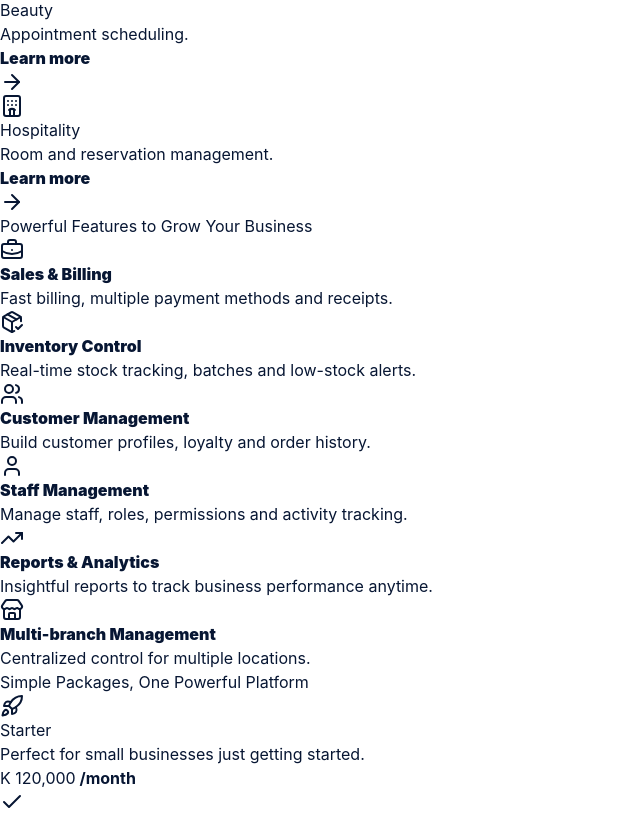
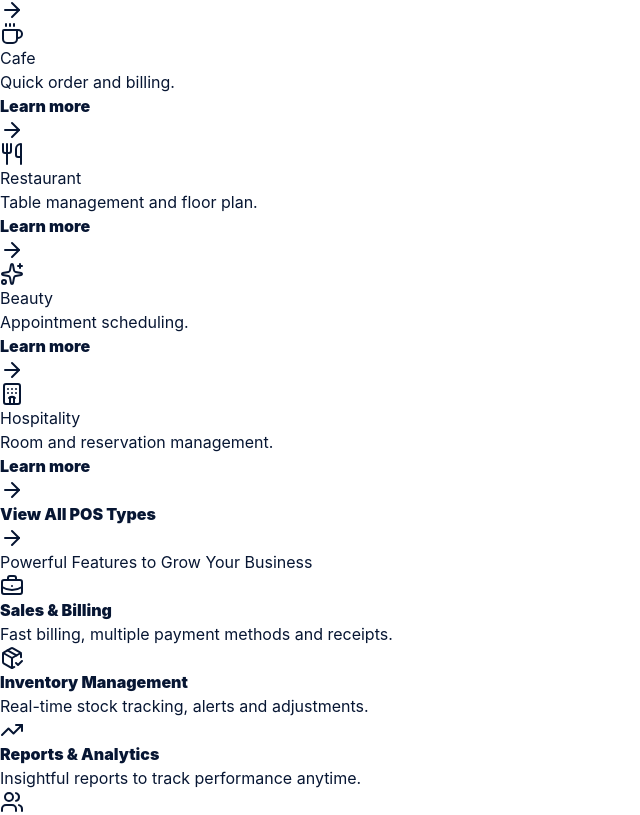
Before and after one commit to KT246/tj-pos-platform, a Next.js app in the folder frontend/apps/web/: page / in a window 1280 px wide. Shown: the part 2762-3577 px from the top of the page, without its empty margins (0-640 px from the left). Built offline with nearby package versions, Linux system fonts and the light colour scheme.

Commit message:
Refine web main home UI

```diff
--- a/frontend/apps/web/src/components/ui/badge.tsx
+++ b/frontend/apps/web/src/components/ui/badge.tsx
@@ -10,7 +10,7 @@ export function Badge({
   Icon?: LucideIcon;
 }) {
   return (
-    <span className="font900 inline-flex items-center gap-2 rounded-md border border-blue-200 bg-blue-50 px-3 py-1.5 text-sm text-blue-600">
+    <span className="font900 inline-flex items-center gap-2 self-start rounded-md border border-blue-200 bg-blue-50 px-3 py-1.5 text-sm text-blue-600">
       <Icon className="h-4 w-4" />
       {children}
     </span>
--- a/frontend/apps/web/src/features/web-main/components/feature-card.tsx
+++ b/frontend/apps/web/src/features/web-main/components/feature-card.tsx
@@ -1,4 +1,5 @@
 import { IconBox } from "../../../components/ui/icon-box";
+import { iconToneClass } from "../../../components/ui/icon-box";
 import type { IconCard } from "../types";
 
 export function FeatureCard({ feature }: { feature: IconCard }) {
@@ -16,3 +17,21 @@ export function FeatureCard({ feature }: { feature: IconCard }) {
     </div>
   );
 }
+
+export function HomeFeatureItem({ feature }: { feature: IconCard }) {
+  return (
+    <div className="grid grid-cols-[38px_1fr] gap-3">
+      <span
+        className={`flex h-8 w-8 items-center justify-center rounded-md ring-1 ${iconToneClass(feature.tone)}`}
+      >
+        <feature.Icon className="h-3.5 w-3.5" />
+      </span>
+      <div>
+        <h3 className="font900 text-xs text-slate-950">{feature.title}</h3>
+        <p className="mt-1 text-[10px] leading-4 text-slate-600">
+          {feature.description}
+        </p>
+      </div>
+    </div>
+  );
+}
--- a/frontend/apps/web/src/features/web-main/components/pricing-card.tsx
+++ b/frontend/apps/web/src/features/web-main/components/pricing-card.tsx
@@ -1,8 +1,8 @@
 import Link from "next/link";
 import { Check } from "lucide-react";
 
-import { IconBox, iconToneClass } from "../../../components/ui/icon-box";
-import type { PricingPlan } from "../types";
+import { IconBox } from "../../../components/ui/icon-box";
+import type { HomePricingPlan, PricingPlan } from "../types";
 
 export function PricingCard({ plan }: { plan: PricingPlan }) {
   return (
@@ -53,55 +53,58 @@ export function PricingCard({ plan }: { plan: PricingPlan }) {
   );
 }
 
-export function HomePricingCard({ plan }: { plan: PricingPlan }) {
+export function HomePricingCard({ plan }: { plan: HomePricingPlan }) {
   return (
     <div
-      className={`relative rounded-lg border bg-white p-3 shadow-sm ${
-        plan.featured ? "border-blue-500" : "border-blue-100"
+      className={`relative rounded-md border bg-white p-2.5 shadow-sm ${
+        plan.featured ? "border-emerald-400 shadow-emerald-50" : "border-blue-100"
       }`}
     >
       {plan.featured ? (
-        <div className="font900 absolute -top-3 right-3 rounded-md bg-blue-600 px-3 py-1 text-[10px] text-white">
-          Most Popular
+        <div className="font900 absolute -top-2.5 right-3 rounded-md bg-emerald-500 px-3 py-1 text-[9px] text-white">
+          {plan.badge}
         </div>
       ) : null}
-      <span
-        className={`flex h-8 w-8 shrink-0 items-center justify-center rounded-md ring-1 ${iconToneClass(
-          plan.featured ? "teal" : "blue"
-        )}`}
+      <h3
+        className={`text-sm font-black ${
+          plan.featured ? "text-emerald-600" : "text-blue-600"
+        }`}
       >
-        <plan.Icon className="h-4 w-4" />
-      </span>
-      <h3 className="mt-2 text-sm font-black text-slate-950">{plan.name}</h3>
-      <p className="mt-1 min-h-6 text-[10px] leading-4 text-slate-600">
-        {plan.subtitle}
-      </p>
-      <p className="mt-2 text-lg font-black whitespace-nowrap text-blue-600">
+        {plan.name}
+      </h3>
+      <p className="mt-0.5 text-[9px] leading-3 text-slate-500">{plan.subtitle}</p>
+      <p
+        className={`mt-2 text-base font-black whitespace-nowrap ${
+          plan.featured ? "text-emerald-600" : "text-blue-600"
+        }`}
+      >
         {plan.price}
-        {plan.price !== "Custom" ? (
-          <span className="font700 text-[10px] text-slate-500"> /month</span>
+        {plan.period ? (
+          <span className="font700 text-[10px] text-slate-500"> {plan.period}</span>
         ) : null}
       </p>
       <ul className="mt-2 space-y-1">
-        {plan.features.slice(0, 3).map((feature) => (
+        {plan.features.map((feature) => (
           <li
             key={feature}
-            className="font800 flex items-center gap-1.5 text-[10px] text-slate-700"
+            className="font800 flex items-center gap-1.5 text-[9px] text-slate-700"
           >
-            <Check className="h-3 w-3 text-blue-600" />
+            <Check
+              className={`h-2.5 w-2.5 ${plan.featured ? "text-emerald-500" : "text-blue-600"}`}
+            />
             {feature}
           </li>
         ))}
       </ul>
       <Link
         href={plan.name === "Enterprise" ? "/contact" : "/request-demo"}
-        className={`font900 mt-3 flex h-7 items-center justify-center rounded-md border text-[11px] ${
+        className={`font900 mt-2.5 flex h-6 items-center justify-center rounded-md border text-[9px] ${
           plan.featured
-            ? "border-blue-600 bg-blue-600 text-white"
+            ? "border-emerald-500 bg-emerald-500 text-white"
             : "border-blue-300 bg-white text-blue-600"
         }`}
       >
-        {plan.name === "Enterprise" ? "Contact Sales" : "Get Started"}
+        {plan.cta}
       </Link>
     </div>
   );
--- a/frontend/apps/web/src/features/web-main/components/trust-pills.tsx
+++ b/frontend/apps/web/src/features/web-main/components/trust-pills.tsx
@@ -7,10 +7,10 @@ export function TrustPills({
   items?: readonly TrustPill[];
 }) {
   return (
-    <div className="mt-7 grid gap-3 sm:grid-cols-2 lg:grid-cols-4">
+    <div className="mt-6 grid gap-3 sm:grid-cols-2 lg:grid-cols-4">
       {items.map(([title, body, Icon]) => (
         <div key={title} className="flex items-center gap-3">
-          <span className="flex h-9 w-9 items-center justify-center rounded-md bg-emerald-50 text-emerald-600">
+          <span className="flex h-8 w-8 items-center justify-center rounded-md bg-emerald-50 text-emerald-600">
             <Icon className="h-4 w-4" />
           </span>
           <span>
--- a/frontend/apps/web/src/features/web-main/data.ts
+++ b/frontend/apps/web/src/features/web-main/data.ts
@@ -9,6 +9,7 @@ import {
   Headphones,
   Hotel,
   LayoutDashboard,
+  LayoutGrid,
   MapPin,
   PackageCheck,
   ReceiptText,
@@ -17,6 +18,7 @@ import {
   ShoppingBag,
   ShoppingCart,
   Sparkles,
+  Star,
   Store,
   TabletSmartphone,
   TrendingUp,
@@ -29,6 +31,8 @@ import {
 import type {
   AddOn,
   FaqGroup,
+  HomeAddOn,
+  HomePricingPlan,
   IconCard,
   PosType,
   PricingPlan,
@@ -164,6 +168,45 @@ export const coreFeatures: IconCard[] = [
     title: "Payment Methods",
     description: "Cash, card, QR and digital wallet setup.",
     Icon: WalletCards,
+    tone: "blue"
+  }
+];
+
+export const homeCoreFeatures: IconCard[] = [
+  {
+    title: "Sales & Billing",
+    description: "Fast billing, multiple payment methods and receipts.",
+    Icon: BriefcaseBusiness,
+    tone: "blue"
+  },
+  {
+    title: "Inventory Management",
+    description: "Real-time stock tracking, alerts and adjustments.",
+    Icon: PackageCheck,
+    tone: "teal"
+  },
+  {
+    title: "Reports & Analytics",
+    description: "Insightful reports to track performance anytime.",
+    Icon: TrendingUp,
+    tone: "green"
+  },
+  {
+    title: "Customer Management",
+    description: "Build customer profiles and reward loyalty.",
+    Icon: Users,
+    tone: "orange"
+  },
+  {
+    title: "Employee Management",
+    description: "Manage staff, roles, permissions and shifts.",
+    Icon: User,
+    tone: "purple"
+  },
+  {
+    title: "Multi-Store Management",
+    description: "Centralized control for multiple locations.",
+    Icon: Store,
     tone: "blue"
   }
 ];
@@ -318,6 +361,85 @@ export const pricingPlans: PricingPlan[] = [
   }
 ];
 
+export const homePricingPlans: HomePricingPlan[] = [
+  {
+    name: "Starter",
+    subtitle: "For small businesses",
+    price: "K 290,000",
+    period: "/month",
+    features: ["1 Store", "2 Users", "Basic Features"],
+    cta: "Get Started"
+  },
+  {
+    name: "Professional",
+    subtitle: "For growing businesses",
+    price: "K 590,000",
+    period: "/month",
+    features: ["Up to 3 Stores", "5 Users", "Advanced Features"],
+    cta: "Get Started",
+    featured: true,
+    badge: "Most Popular"
+  },
+  {
+    name: "Business",
+    subtitle: "For established businesses",
+    price: "K 990,000",
+    period: "/month",
+    features: ["Up to 10 Stores", "15 Users", "Advanced Reports"],
+    cta: "Get Started"
+  },
+  {
+    name: "Enterprise",
+    subtitle: "For large organizations",
+    price: "Custom Pricing",
+    features: ["Unlimited Stores", "Unlimited Users", "Custom Integrations"],
+    cta: "Contact Sales"
+  }
+];
+
+export const homeAddOns: HomeAddOn[] = [
+  {
+    title: "Loyalty Program",
+    description: "Reward your customers and increase retention.",
+    price: "K 90,000",
+    cta: "Add",
+    Icon: Star,
+    tone: "orange"
+  },
+  {
+    title: "Online Ordering",
+    description: "Let customers order online and pay easily.",
+    price: "K 120,000",
+    cta: "Add",
+    Icon: ShoppingCart,
+    tone: "green"
+  },
+  {
+    title: "Kitchen Display (KDS)",
+    description: "Improve kitchen efficiency and order accuracy.",
+    price: "K 150,000",
+    cta: "Add",
+    Icon: LayoutDashboard,
+    tone: "purple"
+  },
+  {
+    title: "E-Invoicing",
+    description: "Create e-invoices compliant with regulations.",
+    price: "K 80,000",
+    cta: "Add",
+    Icon: ReceiptText,
+    tone: "orange"
+  },
+  {
+    title: "View All Add-ons",
+    description: "Explore more integrations and tools.",
+    cta: "View All",
+    Icon: LayoutGrid,
+    tone: "blue",
+    variant: "view-all"
+  }
+];
+
 export const faqGroups: FaqGroup[] = [
   {
     title: "Getting Started",
--- a/frontend/apps/web/src/features/web-main/pages/features-page.tsx
+++ b/frontend/apps/web/src/features/web-main/pages/features-page.tsx
@@ -22,7 +22,7 @@ export function FeaturesPage() {
       >
         <DashboardMockup />
       </HeroShell>
-      <section className="mx-auto max-w-[1480px] px-6 py-6 lg:px-10">
+      <section className="mx-auto max-w-[1320px] px-6 py-6 lg:px-10">
         <div className="grid gap-4 md:grid-cols-4 xl:grid-cols-8">
           {coreFeatures.map((feature) => (
             <FeatureCard key={feature.title} feature={feature} />
--- a/frontend/apps/web/src/features/web-main/pages/home-page.tsx
+++ b/frontend/apps/web/src/features/web-main/pages/home-page.tsx
@@ -1,11 +1,12 @@
-import { ChevronDown, Info } from "lucide-react";
+import Link from "next/link";
+import { ArrowRight, ChevronDown, Info } from "lucide-react";
 
 import { PageShell } from "../../../components/layout/page-shell";
 import { PrimaryButton } from "../../../components/ui/buttons";
-import { addOns, coreFeatures, posTypes, pricingPlans } from "../data";
+import { homeAddOns, homeCoreFeatures, homePricingPlans, posTypes } from "../data";
 import { HomeAddOnCard } from "../components/add-on-card";
 import { DashboardMockup } from "../components/dashboard-mockup";
-import { FeatureCard } from "../components/feature-card";
+import { HomeFeatureItem } from "../components/feature-card";
 import { HeroShell } from "../components/hero-shell";
 import { HomePosTypeCard } from "../components/pos-type-card";
 import { HomePricingCard } from "../components/pricing-card";
@@ -23,10 +24,10 @@ export function HomePage() {
         secondaryIcon={<Info className="h-4 w-4" />}
         showTrust
       >
-        <DashboardMockup compact />
+        <DashboardMockup />
       </HeroShell>
-      <section className="mx-auto grid max-w-[1320px] gap-8 px-6 py-5 lg:grid-cols-[1fr_1fr] lg:px-8">
-        <div>
+      <section className="mx-auto grid max-w-[1320px] gap-0 px-6 py-4 lg:grid-cols-[1fr_1fr] lg:divide-x lg:divide-blue-100 lg:px-8">
+        <div className="lg:pr-7">
           <h2 className="text-2xl font-black text-slate-950">
             Built for Every Business Type
           </h2>
@@ -38,34 +39,63 @@ export function HomePage() {
               <HomePosTypeCard key={item.title} item={item} />
             ))}
           </div>
+          <div className="mt-2 flex justify-center">
+            <Link
+              href="/pos-types"
+              className="font900 inline-flex h-6 items-center justify-center gap-1 rounded-md border border-blue-300 bg-white px-9 text-[10px] text-blue-600"
+            >
+              View All POS Types
+              <ArrowRight className="h-3 w-3" />
+            </Link>
+          </div>
         </div>
-        <div>
+        <div className="pt-7 lg:pt-0 lg:pl-7">
           <h2 className="text-2xl font-black text-slate-950">
             Powerful Features to Grow Your Business
           </h2>
-          <div className="mt-5 grid gap-3 sm:grid-cols-2">
-            {coreFeatures.slice(0, 6).map((feature) => (
-              <FeatureCard key={feature.title} feature={feature} />
+          <div className="mt-7 grid gap-x-7 gap-y-8 sm:grid-cols-2 xl:grid-cols-3">
+            {homeCoreFeatures.map((feature) => (
+              <HomeFeatureItem key={feature.title} feature={feature} />
             ))}
           </div>
         </div>
       </section>
-      <section className="border-y border-blue-100 bg-slate-50/40 py-5">
-        <div className="mx-auto grid max-w-[1320px] gap-8 px-6 lg:grid-cols-[1.1fr_1fr] lg:px-8">
-          <div>
-            <h2 className="text-2xl font-black text-slate-950">
-              Simple Packages, One Powerful Platform
-            </h2>
-            <div className="mt-5 grid gap-3 md:grid-cols-4">
-              {pricingPlans.map((plan) => (
+      <section className="border-y border-blue-100 bg-white py-3">
+        <div className="mx-auto grid max-w-[1320px] gap-0 px-6 lg:grid-cols-[1fr_1fr] lg:divide-x lg:divide-blue-100 lg:px-8">
+          <div className="lg:pr-7">
+            <div className="flex items-start justify-between gap-4">
+              <div>
+                <h2 className="text-lg font-black text-slate-950">
+                  Simple Packages, One Powerful Platform
+                </h2>
+                <p className="mt-1 text-xs text-slate-600">
+                  Choose the plan that fits your business.
+                </p>
+              </div>
+              <div className="font900 hidden items-center rounded-full border border-blue-100 bg-slate-50 p-0.5 text-[10px] md:flex">
+                <span className="rounded-full bg-blue-600 px-3 py-1 text-white">
+                  Monthly
+                </span>
+                <span className="px-3 py-1 text-slate-600">Yearly (Save 20%)</span>
+              </div>
+            </div>
+            <div className="mt-4 grid gap-3 md:grid-cols-4">
+              {homePricingPlans.map((plan) => (
                 <HomePricingCard key={plan.name} plan={plan} />
               ))}
             </div>
+            <p className="mt-3 text-[10px] text-slate-500">
+              All plans include cloud access, offline mode, backups and local support in
+              Laos.
+            </p>
           </div>
-          <div>
-            <h2 className="text-2xl font-black text-slate-950">Add-ons to Do More</h2>
-            <div className="mt-5 grid gap-3 sm:grid-cols-2 xl:grid-cols-5">
-              {addOns.slice(0, 5).map((item) => (
+          <div className="pt-6 lg:pt-0 lg:pl-7">
+            <h2 className="text-lg font-black text-slate-950">Add-ons to Do More</h2>
+            <p className="mt-1 text-xs text-slate-600">
+              Extend TJ POS with powerful add-ons.
+            </p>
+            <div className="mt-4 grid gap-3 sm:grid-cols-2 xl:grid-cols-5">
+              {homeAddOns.map((item) => (
                 <HomeAddOnCard key={item.title} item={item} />
               ))}
             </div>
```
Also changed, not shown: frontend/apps/web/src/features/web-main/components/add-on-card.tsx (+27 -13 lines), frontend/apps/web/src/features/web-main/components/dashboard-mockup.tsx (+20 -16 lines), frontend/apps/web/src/features/web-main/components/hero-shell.tsx (+4 -4 lines), frontend/apps/web/src/features/web-main/components/pos-type-card.tsx (+5 -5 lines), frontend/apps/web/src/features/web-main/types.ts (+21 -0 lines).
